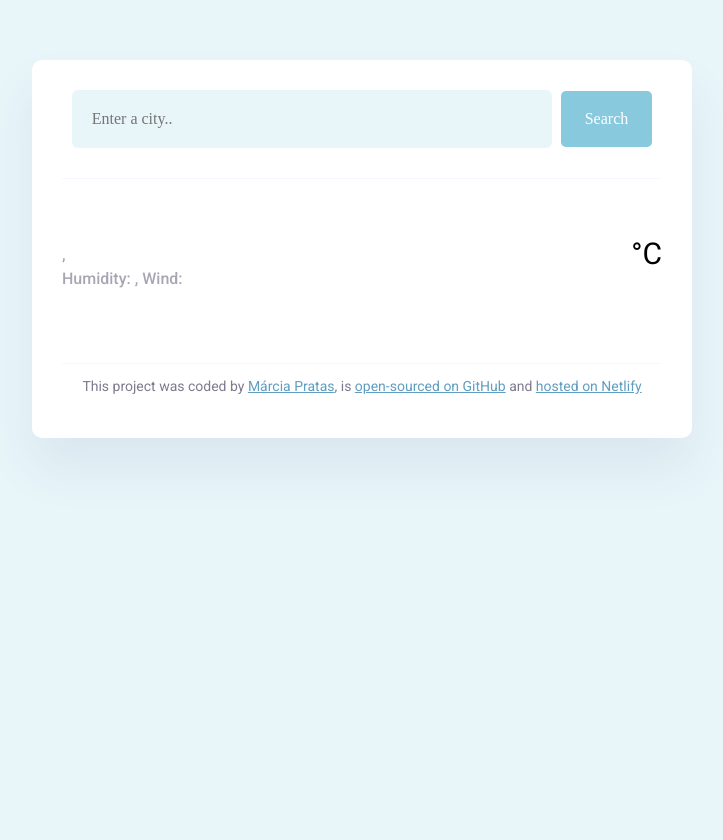
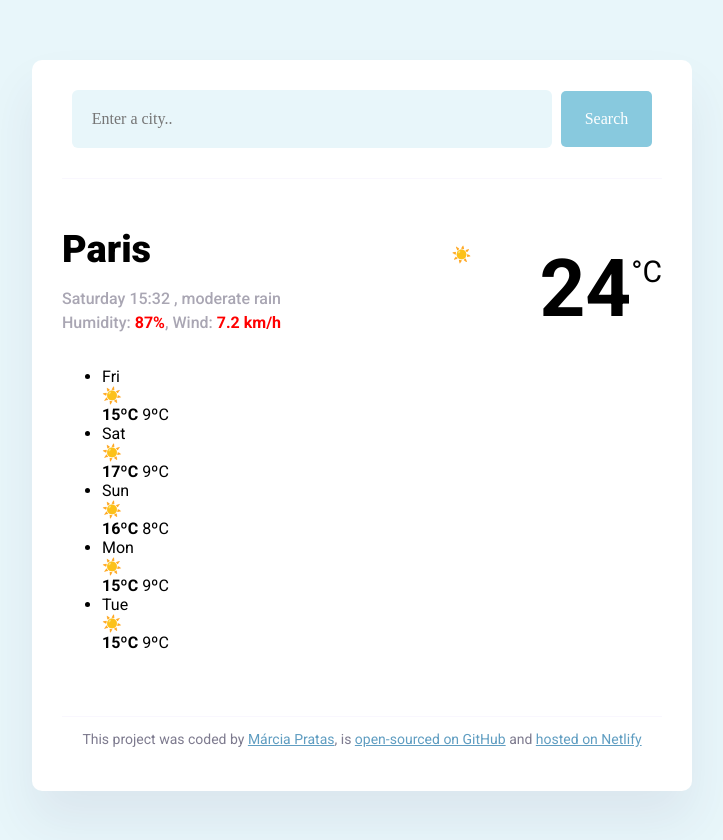
Before and after one commit to MarciaPratas2000/weather-app-project, a plain HTML site: page index.html in a window 1280 px wide. Shown: the whole page, without its empty margins (278-1001 px from the left). Before the commit the page ends 800 px from the top, so only its background shows below. Drawn offline with nearby package versions, Linux system fonts and the light colour scheme; no server answers; a web font is replaced by a local one.

Commit message:
Added forecast HTML

```diff
--- a/index.html
+++ b/index.html
@@ -42,19 +42,65 @@
       <main>
         <div class="current-weather">
           <div>
-            <h1 class="current-city" id="current-city"></h1>
+            <h1 class="current-city" id="current-city">Paris</h1>
             <p class="current-details">
-              <span id="date-now"> </span>
-              , <span  id = "current-description"></span><br />
-              Humidity: <strong id="current-humidity"></strong>, Wind: <strong id="current-wind"></strong>
+              <span id="date-now"> Saturday 15:32</span>
+              , <span  id = "current-description"> moderate rain </span><br />
+              Humidity: <strong id="current-humidity"> 87%</strong>, Wind: <strong id="current-wind"> 7.2 km/h</strong>
             </p>
           </div>
           <div class="current-temperature">
-            <span class="current-temperature-icon"></span>
-            <span class="current-temperature-value"></span>
+            <span class="current-temperature-icon">☀️</span>
+            <span class="current-temperature-value">24</span>
             <span class="current-temperature-unit">°C</span>
           </div>
         </div>
+        <div class="forecast-weather">
+          <ul>
+          <li>
+          <div class="forecast-day" id="forecast-day-0">Fri </div>
+          <div class="forecast-emoji" id="forecast-emoji-0">☀️</div>
+          <span class="forecast-min-max-temp">
+          <span class="max-temperature"><strong>15ºC</strong></span>
+          <span class="min-temperature">9ºC</span>
+          </span>
+
+          </li>
+          <li>
+          <div class="forecast-day" id="forecast-day-1">Sat </div>
+          <div class="forecast-emoji" id="forecast-emoji-1">☀️</div>
+          <span class="forecast-min-max-temp">
+          <span class="max-temperature"><strong>17ºC</strong></span>
+          <span class="min-temperature">9ºC</span>
+        </span>
+          </li>
+          <li>
+          <div class="forecast-day" id="forecast-day-2">Sun</div>
+          <div class="forecast-emoji" id="forecast-emoji-2">☀️</div>
+          <span class="forecast-min-max-temp">
+          <span class="max-temperature"><strong>16ºC</strong></span>
+          <span class="min-temperature">8ºC</span>
+          </span>
+          </li>
+          <li>
+          <div class="forecast-day" id="forecast-day-3">Mon</div>
+          <div class="forecast-emoji" id="forecast-emoji-3" >☀️</div>
+          <span class="forecast-min-max-temp">
+          <span class="max-temperature"><strong>15ºC</strong></span>
+          <span class="min-temperature">9ºC</span>
+          </span>
+
+          </li>
+          <li>
+          <div class="forecast-day" id="forecast-day-4">Tue</div>
+          <div class="forecast-emoji-4" id ="forecast-emoji-4">☀️</div>
+          <span class="forecast-min-max-temp">
+          <span class="max-temperature"><strong>15ºC</strong></span>
+          <span class="min-temperature">9ºC</span>
+          </span>
+          </li>
+          </ul>
+          </div>
       </main>
       <footer>
         <p>
```
